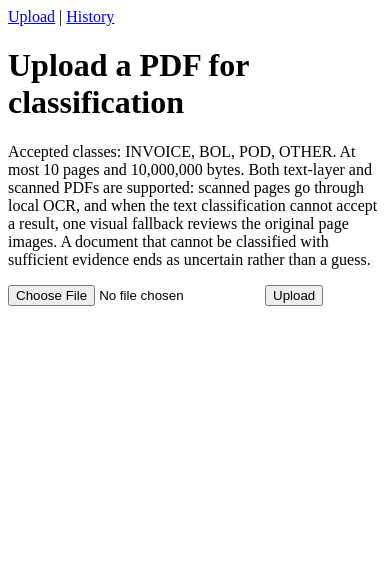
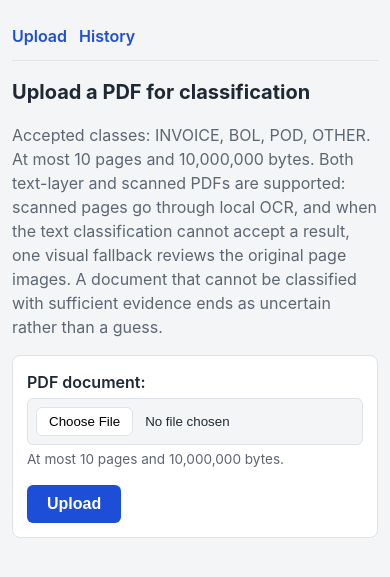
Before and after one commit to hannamasheiko/logistics-document-classifier, a Django app: page / in a window 390 px wide. Shown: the top 577 px of the page. Run offline with Django 5.2, Linux system fonts and the light colour scheme.

Commit message:
feat: add shared layout and styling for the demo UI
Purely presentational — base.html, one local stylesheet, status
badges, styled tables/file input, and a mobile-friendly layout.
No backend or workflow changes.

```diff
--- a/config/settings.py
+++ b/config/settings.py
@@ -11,8 +11,11 @@ ALLOWED_HOSTS = ["localhost", "127.0.0.1"]
 INSTALLED_APPS = [
     "django.contrib.auth",
     "django.contrib.contenttypes",
+    "django.contrib.staticfiles",
     "documents",
 ]
+
+STATIC_URL = "static/"
 
 MIDDLEWARE = [
     "django.middleware.csrf.CsrfViewMiddleware",
--- a/documents/forms.py
+++ b/documents/forms.py
@@ -7,7 +7,11 @@ from documents.services.pdf import PDFValidationError, inspect_pdf
 
 
 class DocumentUploadForm(forms.Form):
-    document = forms.FileField()
+    document = forms.FileField(
+        label="PDF document",
+        help_text="At most 10 pages and 10,000,000 bytes.",
+        widget=forms.ClearableFileInput(attrs={"accept": ".pdf,application/pdf"}),
+    )
 
     def clean_document(self):
         uploaded_file = self.cleaned_data["document"]
--- /dev/null
+++ b/documents/static/documents/style.css
@@ -0,0 +1,214 @@
+:root {
+  --color-bg: #f4f5f7;
+  --color-surface: #ffffff;
+  --color-border: #dfe3e8;
+  --color-text: #1f2933;
+  --color-muted: #5c6773;
+  --color-link: #1d4ed8;
+  --color-accepted: #1f9d55;
+  --color-uncertain: #b45309;
+  --color-failed: #c0392b;
+  --color-processing: #52606d;
+}
+
+* {
+  box-sizing: border-box;
+}
+
+body {
+  margin: 0;
+  background: var(--color-bg);
+  color: var(--color-text);
+  font-family: -apple-system, BlinkMacSystemFont, "Segoe UI", Roboto, Helvetica, Arial, sans-serif;
+  line-height: 1.5;
+}
+
+.page {
+  max-width: 900px;
+  margin: 0 auto;
+  padding: 16px;
+}
+
+nav.site-nav {
+  display: flex;
+  gap: 16px;
+  align-items: center;
+  padding: 12px 0;
+  margin-bottom: 16px;
+  border-bottom: 1px solid var(--color-border);
+}
+
+nav.site-nav a {
+  color: var(--color-link);
+  text-decoration: none;
+  font-weight: 600;
+}
+
+nav.site-nav a:hover {
+  text-decoration: underline;
+}
+
+h1 {
+  font-size: 1.5rem;
+  margin: 0 0 12px;
+  word-break: break-word;
+}
+
+h2 {
+  font-size: 1.15rem;
+  margin: 24px 0 8px;
+}
+
+p.lede {
+  color: var(--color-muted);
+}
+
+.card {
+  background: var(--color-surface);
+  border: 1px solid var(--color-border);
+  border-radius: 8px;
+  padding: 20px;
+  margin-bottom: 20px;
+}
+
+.field {
+  margin-bottom: 16px;
+}
+
+.field label {
+  display: block;
+  font-weight: 600;
+  margin-bottom: 4px;
+}
+
+.field .help-text {
+  color: var(--color-muted);
+  font-size: 0.85rem;
+  margin-top: 4px;
+}
+
+.field .errorlist {
+  color: var(--color-failed);
+  list-style: none;
+  padding: 0;
+  margin: 4px 0 0;
+  font-size: 0.9rem;
+}
+
+input[type="file"] {
+  display: block;
+  width: 100%;
+  padding: 8px;
+  border: 1px solid var(--color-border);
+  border-radius: 6px;
+  background: var(--color-bg);
+}
+
+input[type="file"]::file-selector-button {
+  padding: 6px 12px;
+  margin-right: 12px;
+  border: 1px solid var(--color-border);
+  border-radius: 6px;
+  background: var(--color-surface);
+  cursor: pointer;
+}
+
+button[type="submit"] {
+  padding: 10px 20px;
+  border: none;
+  border-radius: 6px;
+  background: var(--color-link);
+  color: #fff;
+  font-weight: 600;
+  font-size: 1rem;
+  cursor: pointer;
+}
+
+button[type="submit"]:disabled {
+  background: var(--color-muted);
+  cursor: progress;
+}
+
+#upload-status {
+  margin-top: 12px;
+  color: var(--color-muted);
+  font-size: 0.9rem;
+}
+
+.badge {
+  display: inline-block;
+  padding: 3px 12px;
+  border-radius: 999px;
+  color: #fff;
+  font-size: 0.8rem;
+  font-weight: 700;
+  text-transform: uppercase;
+  letter-spacing: 0.02em;
+}
+
+.badge-accepted { background: var(--color-accepted); }
+.badge-uncertain { background: var(--color-uncertain); }
+.badge-failed { background: var(--color-failed); }
+.badge-processing { background: var(--color-processing); }
+
+.table-wrapper {
+  overflow-x: auto;
+  border: 1px solid var(--color-border);
+  border-radius: 8px;
+}
+
+table {
+  width: 100%;
+  border-collapse: collapse;
+  background: var(--color-surface);
+  font-size: 0.95rem;
+}
+
+th, td {
+  text-align: left;
+  padding: 10px 12px;
+  border-bottom: 1px solid var(--color-border);
+  vertical-align: top;
+}
+
+thead th {
+  background: var(--color-bg);
+  font-weight: 700;
+}
+
+tbody tr:last-child td {
+  border-bottom: none;
+}
+
+.note {
+  color: var(--color-muted);
+  font-size: 0.9rem;
+}
+
+.warning-row td {
+  color: var(--color-uncertain);
+  font-weight: 600;
+}
+
+@media (max-width: 640px) {
+  .page {
+    padding: 12px;
+  }
+
+  nav.site-nav {
+    gap: 12px;
+  }
+
+  h1 {
+    font-size: 1.25rem;
+  }
+
+  .card {
+    padding: 14px;
+  }
+
+  th, td {
+    padding: 8px;
+    font-size: 0.85rem;
+  }
+}
--- /dev/null
+++ b/documents/templates/documents/base.html
@@ -0,0 +1,20 @@
+{% load static %}<!doctype html>
+<html lang="en">
+<head>
+  <meta charset="utf-8">
+  <meta name="viewport" content="width=device-width, initial-scale=1">
+  <title>{% block title %}Logistics document classifier{% endblock %}</title>
+  <link rel="stylesheet" href="{% static 'documents/style.css' %}">
+</head>
+<body>
+  <div class="page">
+    <nav class="site-nav">
+      <a href="{% url 'documents:upload' %}">Upload</a>
+      <a href="{% url 'documents:history' %}">History</a>
+    </nav>
+    <main>
+      {% block content %}{% endblock %}
+    </main>
+  </div>
+</body>
+</html>
--- a/documents/templates/documents/upload.html
+++ b/documents/templates/documents/upload.html
@@ -1,30 +1,35 @@
-<!doctype html>
-<html lang="en">
-<head>
-  <meta charset="utf-8">
-  <title>Upload document</title>
-</head>
-<body>
-  <nav><a href="{% url 'documents:upload' %}">Upload</a> | <a href="{% url 'documents:history' %}">History</a></nav>
+{% extends "documents/base.html" %}
+
+{% block title %}Upload document{% endblock %}
+
+{% block content %}
   <h1>Upload a PDF for classification</h1>
-  <p>
+  <p class="lede">
     Accepted classes: INVOICE, BOL, POD, OTHER. At most 10 pages and 10,000,000 bytes.
     Both text-layer and scanned PDFs are supported: scanned pages go through local
     OCR, and when the text classification cannot accept a result, one visual
     fallback reviews the original page images. A document that cannot be classified
     with sufficient evidence ends as uncertain rather than a guess.
   </p>
+  <div class="card">
     <form method="post" enctype="multipart/form-data" id="upload-form">
       {% csrf_token %}
       {{ form.non_field_errors }}
+      <div class="field">
+        {{ form.document.label_tag }}
+        {{ form.document }}
+        {% if form.document.help_text %}
+          <p class="help-text">{{ form.document.help_text }}</p>
+        {% endif %}
         {{ form.document.errors }}
-    {{ form.document }}
+      </div>
       <button type="submit" id="upload-submit">Upload</button>
       <p id="upload-status" hidden>
         Processing&hellip; OCR and AI analysis can take up to a minute or two,
         especially for scanned documents.
       </p>
     </form>
+  </div>
   <script>
     document.getElementById("upload-form").addEventListener("submit", function (event) {
       var button = document.getElementById("upload-submit");
@@ -37,5 +42,4 @@
       document.getElementById("upload-status").hidden = false;
     });
   </script>
-</body>
-</html>
+{% endblock %}
```
Also changed, not shown: documents/templates/documents/history.html (+10 -12 lines), documents/templates/documents/result.html (+21 -18 lines). Lines whose indentation alone changed are shown as unchanged.
